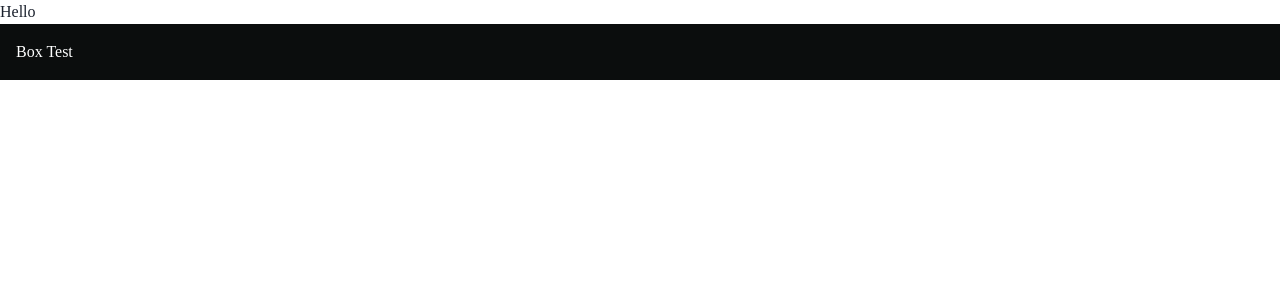
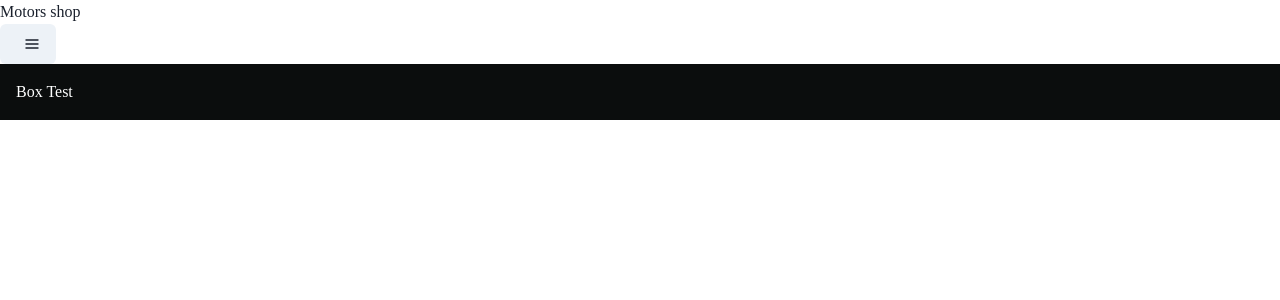
Before and after one commit to grupo-4-t14-alex/motor-shop-front, a React (Vite) app: page / in a window 1280 px wide. Shown: the top 300 px of the page. Built offline with nearby package versions, Linux system fonts and the light colour scheme.

Commit message:
feat: structure navBar

```diff
--- a/package.json
+++ b/package.json
@@ -10,6 +10,7 @@
     "preview": "vite preview"
   },
   "dependencies": {
+    "@chakra-ui/icons": "^2.0.19",
     "@chakra-ui/react": "^2.7.0",
     "@emotion/react": "^11.11.0",
     "@emotion/styled": "^11.11.0",
--- a/src/components/NavBar/index.tsx
+++ b/src/components/NavBar/index.tsx
@@ -1,11 +1,39 @@
+import { CloseIcon, HamburgerIcon } from '@chakra-ui/icons'
+import {
+  Menu,
+  MenuButton,
+  MenuList,
+  MenuItem,
+  Button,
+} from '@chakra-ui/react'
+import { useNavigate } from 'react-router-dom'
 
 
 export const NavBarComponent = () => {
+
+  const navigate = useNavigate()
+
   return (
     <header>
-        <h1>Hello</h1>
+        <h1>Motors shop</h1>
         <div>
+        <Menu>
+          {({ isOpen }) => (
+            <>
+              <MenuButton isActive={isOpen} as={Button} rightIcon={isOpen ? <CloseIcon/> : <HamburgerIcon/> }>
+              </MenuButton>
+              <MenuList>
+                <MenuItem>Carros</MenuItem>
+                <MenuItem>Motos</MenuItem>
+                <MenuItem>Leilão</MenuItem>
+                <div>
 
+                </div>
+                <MenuItem onClick={() => navigate("/")}>Fazer Login</MenuItem>
+              </MenuList>
+            </>
+          )}
+        </Menu>
         </div>
     </header>
   )
```
Also changed, not shown: 1 other file (tests, documents, lock files or other folders).
